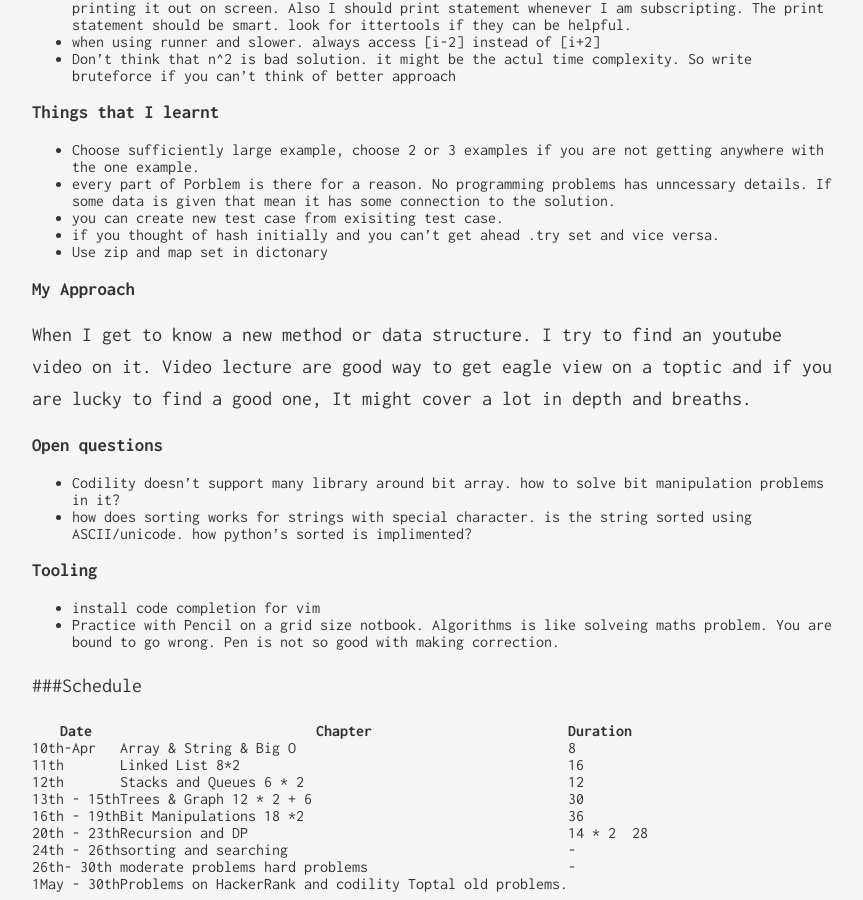
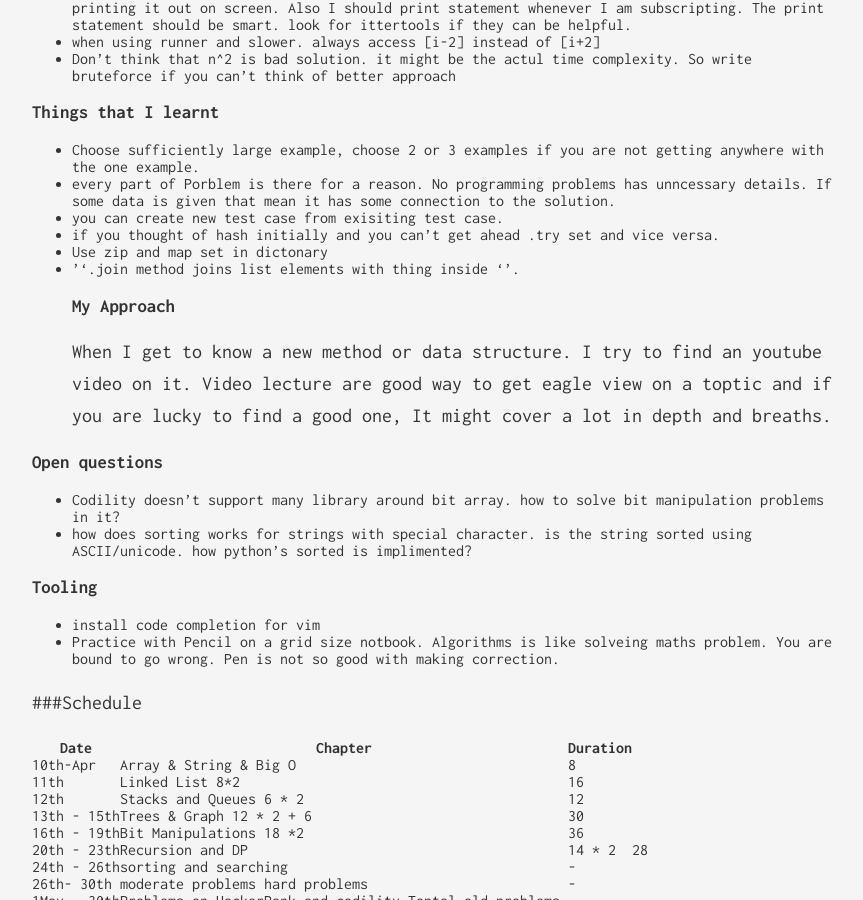
Before and after one commit to prrraveen/prrraveen.github.io, a Jekyll site: the page built from _posts/2017-04-08-Toptal.md, in a window 1280 px wide and 900 px high, scrolled down 1065 px. Shown: the whole window, without its empty margins (208-1071 px from the left). Built offline with Jekyll 4.4.1, drawn with Linux system fonts in a browser that asks for light colours.

Commit message:
Update 2017-04-08-Toptal.md

```diff
--- a/_posts/2017-04-08-Toptal.md
+++ b/_posts/2017-04-08-Toptal.md
@@ -30,7 +30,7 @@ TODO add udi manbers books exp.
 * you can create new test case from exisiting test case.
 * if you thought of hash initially and you can't get ahead .try set and vice versa.
 * Use zip and map set in dictonary
-
+* ''.join method joins list elements with thing inside ''.
 ### My Approach
 When I get to know a new method or data structure. I try to find an youtube video on it. Video lecture are good way to get eagle view on a toptic and if you are lucky to find a good one, It might cover a lot in depth and breaths.
 
```
